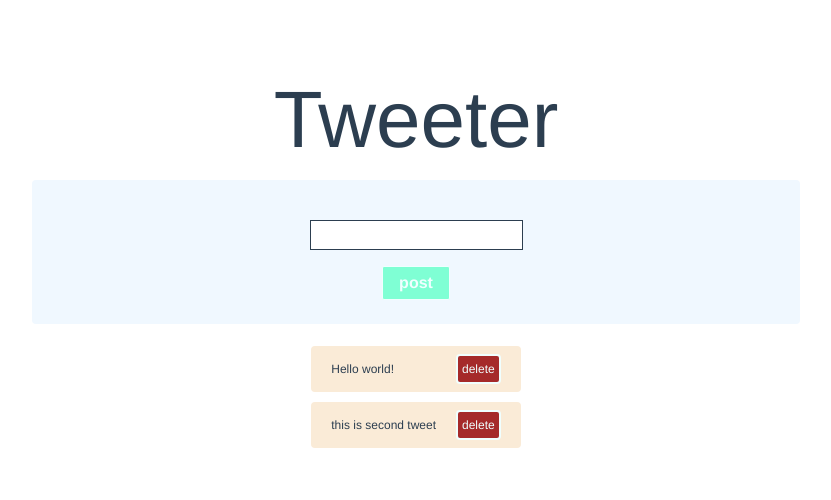
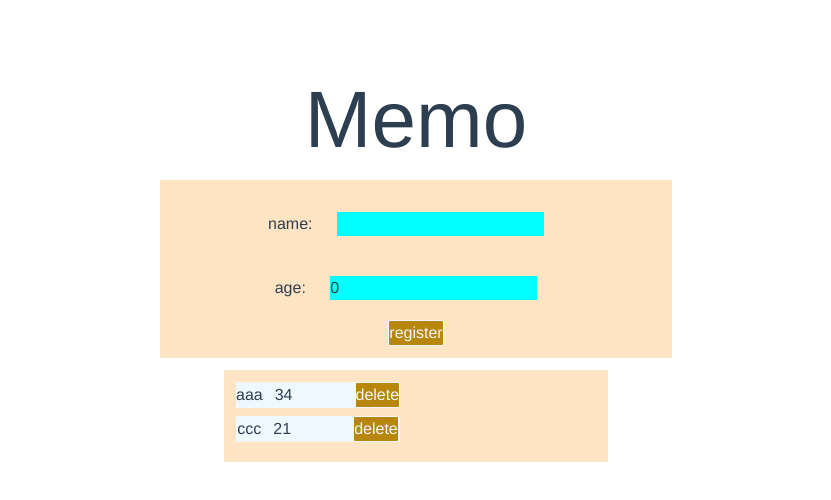
Before and after one commit to hita-fttk/vite-tutorial, a Vue app in the folder vite-app/: page / in a window 1280 px wide. Shown: the top 500 px of the page, without its empty margins (224-1055 px from the left). Built offline with nearby package versions, Linux system fonts and the light colour scheme.

Commit message:
自己流でメモ帳を作成してみた。

```diff
--- a/vite-app/src/App.vue
+++ b/vite-app/src/App.vue
@@ -1,18 +1,20 @@
 <template>
-  <Tweet />
+  <Memo />
 </template>
 
 <script>
 import HelloWorld from './components/HelloWorld.vue';
 import Payment from './components/Payment.vue';
 import Tweet from './components/Tweet.vue';
+import Memo from './components/Memo.vue';
 
 export default {
   name: 'App',
   components: {
     HelloWorld,
     Payment,
-    Tweet
+    Tweet,
+    Memo
 }
 }
 </script>
--- /dev/null
+++ b/vite-app/src/components/Memo.vue
@@ -0,0 +1,116 @@
+<script setup lang="ts">
+import { ref } from 'vue';
+const memos = ref([{id:0,name:'aaa',age:34},{id:1,name:"ccc",age:21}])
+
+const memoName =ref<string>('')
+const memoAge =ref<number>(0)
+
+
+const memoRegister = (memoName,memoAge)=>{
+    console.log(memoName);
+    const memo = {id:Math.random(),name:memoName,age:memoAge}
+    memos.value.push(memo)
+
+}
+
+const memoDelete = (id:number) =>{
+    memos.value = memos.value.filter((memo) => memo.id != id)
+}
+
+const checkInputLength = () =>{
+
+}
+
+</script>
+<template>
+    <h1>Memo</h1>
+    <div class="container">
+        <div class="form-container">
+            <label>name:
+                <input v-model="memoName" type="text">
+                <p class="alert" v-if="memoName.length >= 15">! Exceed Input! </p>
+            </label>
+            <label>age:
+                <input v-model="memoAge" type="text">
+            </label>
+            <button @click="memoRegister(memoName,memoAge)">register</button>
+        </div>
+        <div class="memo-container">
+            <p v-if="memos.length <= 0">No Tweet have been added</p>
+            <ul>
+                <li v-for="memo in memos" :key="memo.id" class="memo-list">
+                    <span>{{ memo.name }}</span>
+                    <span>{{ memo.age }}</span>
+                    <button class="memo-button" @click="memoDelete(memo.id)" >delete</button>
+                </li>
+            </ul>
+        </div>
+    </div>
+
+</template>
+
+<style scoped>
+h1{
+    font-size: 80px;
+}
+.container{
+    display: flex;
+    /* justify-content: center; */
+    flex-direction: column;
+    align-items: center;
+}
+label{
+    float: left;
+}
+.form-container{
+    display: flex;
+    flex-direction: column;
+    background-color: bisque;
+    width: 40%;
+    height: 30%;
+    align-items: center;
+    padding: 12px;
+    /* justify-content: center; */
+}
+input{
+    background-color: aqua;
+    margin: 20px;
+    justify-content: center;
+}
+button{
+    border: 1px solid;
+    border-radius: 2px;
+    background-color: darkgoldenrod;
+    color: aliceblue;
+    /* justify-content: center; */
+}
+button:hover{
+    background-color: darkred;
+}
+.alert{
+    color: red;
+}
+.memo-container{
+    display: flex;
+    /* flex-direction: column; */
+    /* align-items: center; */
+    /* justify-content: center; */
+    background-color: bisque;
+    margin: 12px;
+    padding: 12px;
+    height: 30%;
+    width: 30%;
+}
+.memo-list{
+    margin-bottom: 8px;
+}
+li{
+    background-color: aliceblue;
+}
+span{
+    margin-right: 12px;
+}
+.memo-button{
+    margin-left: 50px;
+}
+</style>
```
